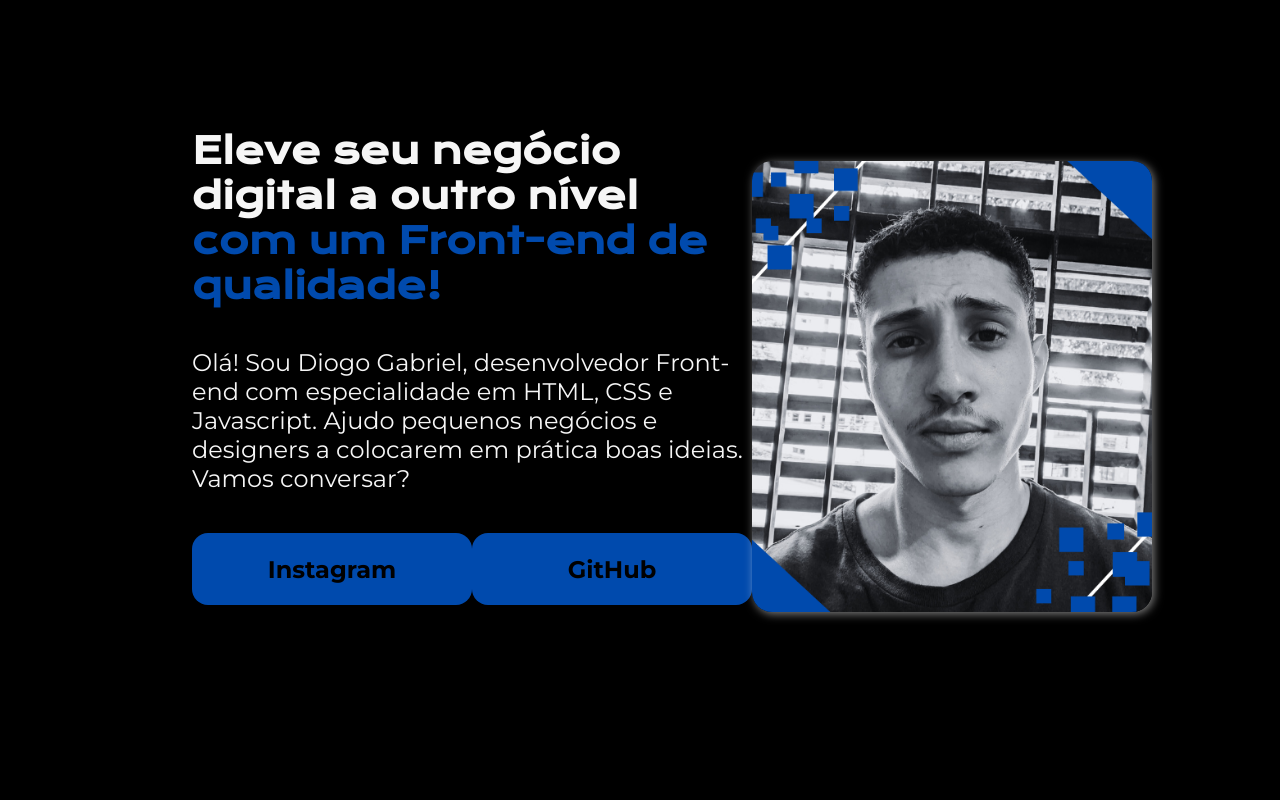
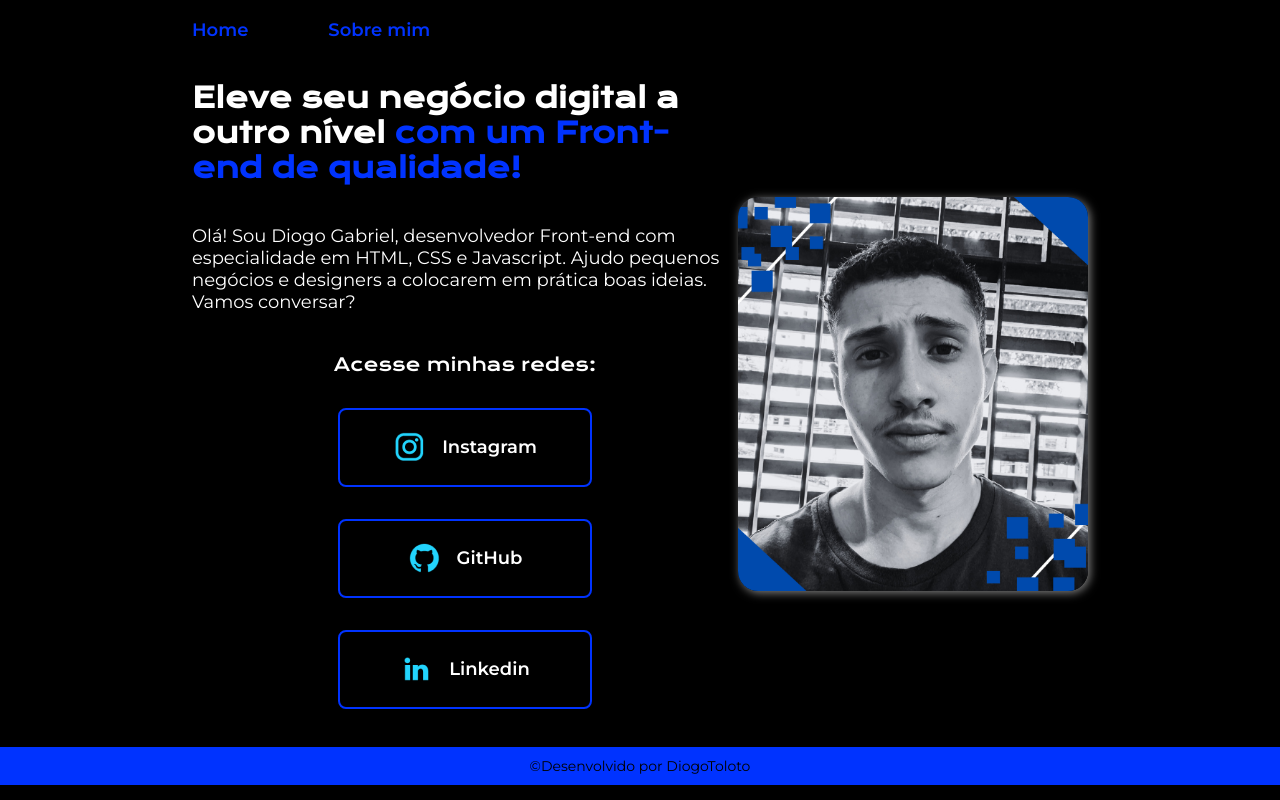
Before and after one commit to DiogoToloto/ex001-projeto01-figma, a plain HTML site: page index.html in a window 1280 px wide. Drawn offline with nearby package versions, Linux system fonts and the light colour scheme.

Commit message:
finalizando portifolio

```diff
--- a/estilos/style.css
+++ b/estilos/style.css
@@ -1,119 +1,117 @@
+@import url('https://fonts.googleapis.com/css2?family=Krona+One&family=Montserrat:wght@400;600&display=swap');
 
-@import url('https://fonts.googleapis.com/css2?family=Krona+One&display=swap');
-@import url('https://fonts.googleapis.com/css2?family=Montserrat:ital,wght@0,100..900;1,100..900&display=swap');
+:root {
+    --cor1:#000000;
+    --cor2:#ffffff;
+    --cor3: #0033ff;
 
-* {
-    margin: 0px;
-    padding: 0px;
+    --font-principal: 'Krona One', sans-serif;
+    --font-secundaria: 'Montserrat', sans-serif;
 }
 
-body {
-    height: 0;
-    box-sizing: border-box;
-    background-color: #000;
-
+*{
+    margin: 0;
+    padding: 0;
 }
 
-.apresentacao {
-    display: flex;
-    flex-direction: column;
-    align-items: center;
-    max-width: 1500px;
-    margin: 1% 15%;
+body{
+    box-sizing: border-box;
+    background-color: var(--cor1);
+    color: var(--cor2);
 }
 
-.apresentacao_conteudo {
+.cabecalho {
+    padding: 1.5% 0 0 15%;
+}
 
+.cabecalho_menu {
+    display: flex;
+    gap: 80px;
+}
+
+.cabecalho_menu_link {
+    font-family: var(--font-secundaria);
+    font-size: 18px;
+    font-weight: 600;
+    color: var(--cor3);
+    text-decoration: none;
+}
+
+
+.apresentacao{
+    padding: 3% 15%;
+    display: flex;
+    align-items: center;
+    justify-content: space-between;
+}
+.apresentacao_conteudo{
+    width: 615px;
     display: flex;
     flex-direction: column;
     gap: 40px;
 }
 
-.apresentacao_conteudo_titulo {
-    font-family: "Krona One", sans-serif;
-    font-size: 24px;
-    color: #F6F6F6;
-}
-
-.apresentacao_conteudo_texto {
-    font-family: "Montserrat", sans-serif;
-    font-size: 14px;
-    color: #F6F6F6;
+.apresentacao_conteudo_titulo{
+    font-size: 28px;
+    font-family: var(--font-principal);
 }
 
 strong {
-    color: #004aad;
-}
-
-.apresentacao_links {
-    display: flex;
-    justify-content: space-evenly;
-    margin-bottom: 40px;
-}
-
-.apresentacao_links a {
-    background-color: #004aad;
-    font-family: "Montserrat", sans-serif;
-    font-weight: bolder;
-    text-decoration: none;
-    color: #000;
-    width: 130px;
-    text-align: center;
-    border-radius: 16px;
-    font-size: 14px;
-    padding: 21.5px 0px;
-}
-
-.apresentacao_links a:hover {
-    background-color: #436da3;
-    color: #F6F6F6;
-}
-
-img {
-    border-radius: 20px;
-    box-shadow: 2px 2px 10px rgb(255, 255, 255, 0.5);
-    width: 330px;
-}
-
-
-@media screen and (min-width:992px) {
-
-    body {
-        height: 0px;
-    }
-
-.apresentacao{
-    flex-direction: row;
-    justify-content: space-between;
-    margin: 10% 15%;
-}
-.apresentacao_conteudo{
-    width: 615px;
-    display: flex;
-    flex-direction: column;
-}
-
-.apresentacao_conteudo_titulo{
-    font-size: 36px;
-    font-family: 'Krona One', sans-serif;
+    color:  var(--cor3);
 }
 
 .apresentacao_conteudo_texto{
-    font-size: 24px;
-    font-family: 'Montserrat', sans-serif;
+    font-size: 18px;
+    font-family: var(--font-secundaria);
 }
 
 .apresentacao_links{
     display: flex;
+    flex-direction: column;
+    align-items: center;
     justify-content: space-between;
+    gap: 32px;
+}
+
+.apresentacao_links_subtitulo {
+    font-family: var(--font-principal);
+    font-weight: 400;
+    font-size: 18px;
 }
 
 .apresentacao_links a{
-    width: 280px;
-    font-size: 24px;
+    display: flex;
+    justify-content: center;
+    align-items: center;
+    gap: 16px;
+    border: 2px solid var(--cor3);
+    width: 250px;
+    text-align: center;
+    border-radius: 8px;
+    font-size: 18px;
+    font-weight: 600;
+    padding: 21.5px 0;
+    text-decoration: none;
+    color: var(--cor2);
+    font-family: var(--font-secundaria);
 }
 
-img {
-    width: 400px;
+.apresentacao_links a:hover {
+    background-color: #272727;
 }
+
+.minhafoto {
+    border-radius: 20px;
+    box-shadow: 2px 2px 10px rgb(255, 255, 255, 0.5);
+    width: 350px;
 }
+
+.rodape {
+    background-color: var(--cor3);
+    color: #000;
+    text-align: center;
+    font-family: var(--font-secundaria);
+    font-size: 14px;
+    font-weight: 400;
+    padding: 10px;
+}
--- a/index.html
+++ b/index.html
@@ -8,18 +8,36 @@
     <title>Portifolio</title>
 </head>
 <body>
-    <header></header>
+    <header class="cabecalho">
+        <nav class="cabecalho_menu">
+            <a class="cabecalho_menu_link" href="index.html">Home</a>
+            <a class="cabecalho_menu_link" href="about.html">Sobre mim</a>
+        </nav>
+    </header>
     <main class="apresentacao">
         <section class="apresentacao_conteudo">
             <h1 class="apresentacao_conteudo_titulo">Eleve seu negócio digital a outro nível <strong>com um Front-end de qualidade!</strong></h1>
             <p class="apresentacao_conteudo_texto">Olá! Sou Diogo Gabriel, desenvolvedor Front-end com especialidade em HTML, CSS e Javascript. Ajudo pequenos negócios e designers a colocarem em prática boas ideias. Vamos conversar?</p>
             <div class="apresentacao_links">
-                <a href="https://www.instagram.com/diogo_silvss/" target="_blank">Instagram</a>
-                <a href="https://github.com/DiogoToloto" target="_blank">GitHub</a>
+                <h2 class="apresentacao_links_subtitulo">Acesse minhas redes:</h2>
+                <a href="https://www.instagram.com/diogo_silvss/" target="_blank">
+                    <img  src="assets/instagram.png" alt="">
+                    Instagram
+                </a>
+                <a href="https://github.com/DiogoToloto" target="_blank">
+                    <img src="assets/github.png" alt="">
+                    GitHub
+                </a>
+                <a href="https://www.linkedin.com/in/diogo-toloto-programador/" target="_blank">
+                    <img src="assets/linkedin.png" alt="">
+                    Linkedin
+                </a>
             </div>
         </section>
-        <img src="imagem/minhafotocinza.png" alt="Foto do desenvolvedor Diogo Gabriel">
+        <img class="minhafoto" src="assets/minhafotocinza.png" alt="Foto do desenvolvedor Diogo Gabriel">
     </main>
-    <footer></footer>
+    <footer class="rodape">
+        <p>&copy;Desenvolvido por DiogoToloto</p>
+    </footer>
 </body>
 </html>
```
Also changed, not shown: about.html (added, +31 -0 lines), assets/github.png (added), assets/instagram.png (added), assets/linkedin.png (added), assets/minhafotocinza.png (renamed from imagem/minhafotocinza.png), assets/twitch.png (added), assets/twitter-novo.png (added), assets/twitter.png (added).
